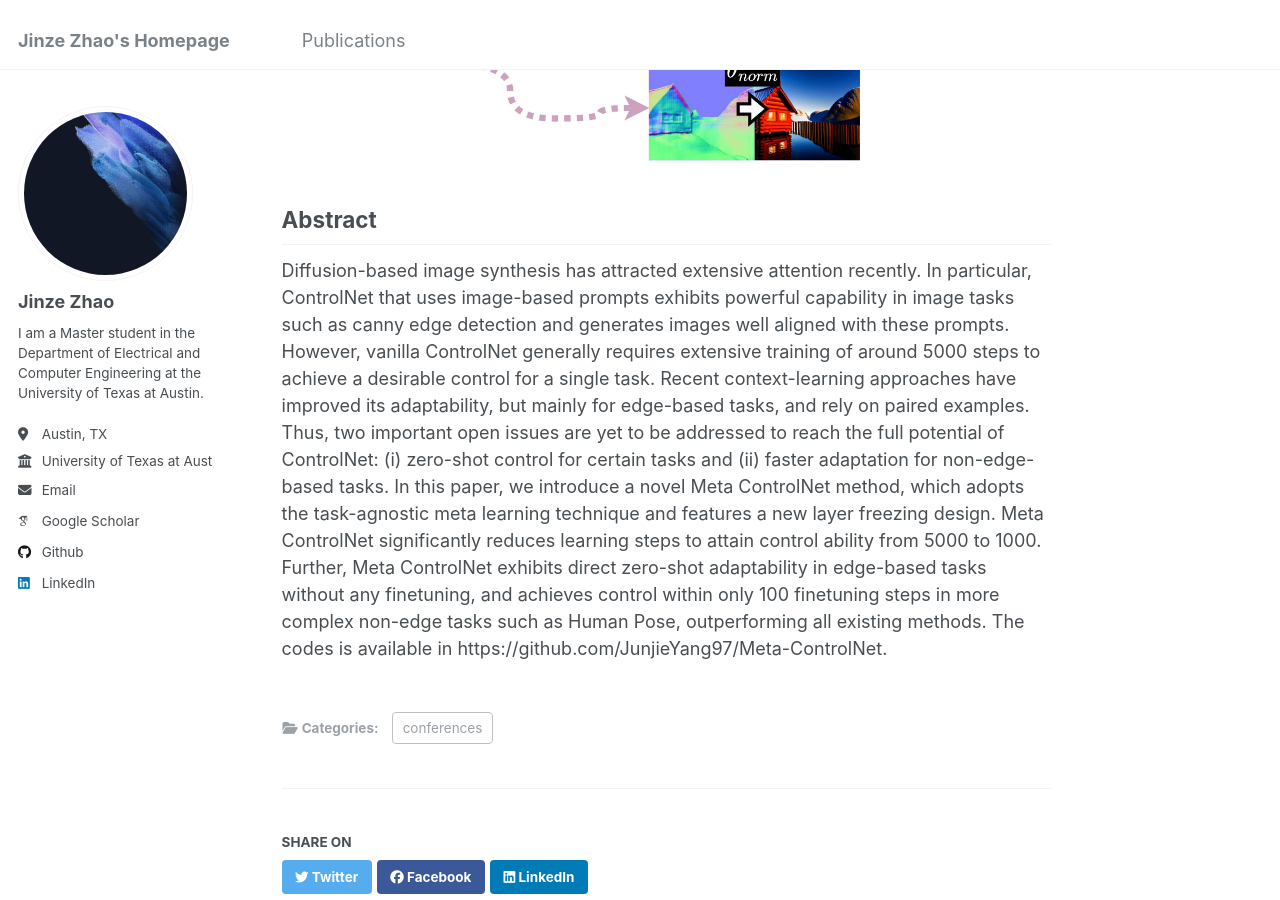
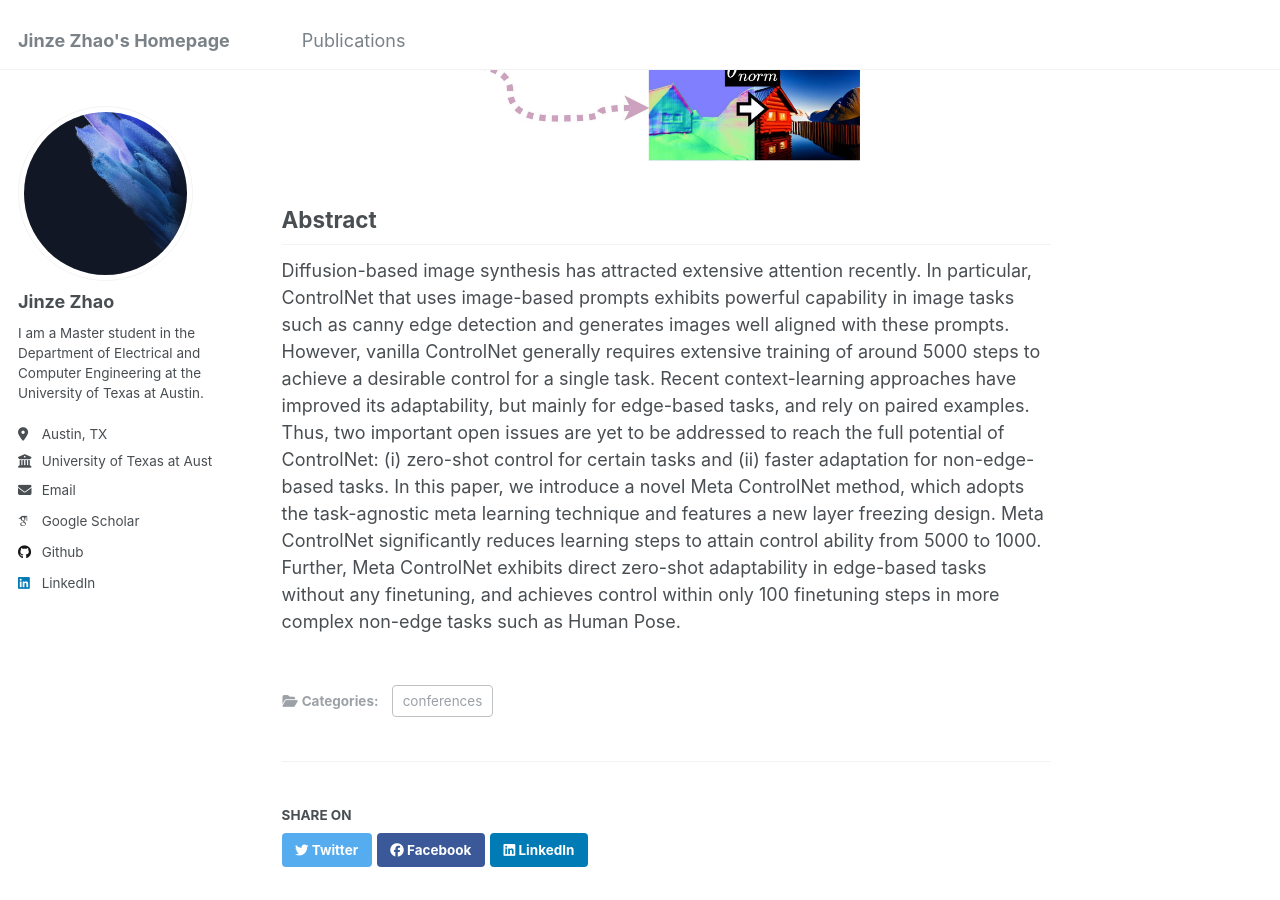
Before and after one commit to jimz7/jimz.github.io, a Jekyll site: the page built from _publications/metacontrolnet.md, in a window 1280 px wide and 900 px high, scrolled down 568 px. Built offline with Jekyll 4.4.1, drawn with Linux system fonts in a browser that asks for light colours; some web fonts are replaced.

Commit message:
update on pub

```diff
--- a/_publications/metacontrolnet.md
+++ b/_publications/metacontrolnet.md
@@ -14,4 +14,4 @@ citation: #'J.Zhao, et al. <i>arXiv:2403.17404</i>'
 ![Teaser image for Meta ControlNet](/jimz.github.io/images/metacontrolnet_teaser.png)
 
 ## Abstract
-Diffusion-based image synthesis has attracted extensive attention recently. In particular, ControlNet that uses image-based prompts exhibits powerful capability in image tasks such as canny edge detection and generates images well aligned with these prompts. However, vanilla ControlNet generally requires extensive training of around 5000 steps to achieve a desirable control for a single task. Recent context-learning approaches have improved its adaptability, but mainly for edge-based tasks, and rely on paired examples. Thus, two important open issues are yet to be addressed to reach the full potential of ControlNet: (i) zero-shot control for certain tasks and (ii) faster adaptation for non-edge-based tasks. In this paper, we introduce a novel Meta ControlNet method, which adopts the task-agnostic meta learning technique and features a new layer freezing design. Meta ControlNet significantly reduces learning steps to attain control ability from 5000 to 1000. Further, Meta ControlNet exhibits direct zero-shot adaptability in edge-based tasks without any finetuning, and achieves control within only 100 finetuning steps in more complex non-edge tasks such as Human Pose, outperforming all existing methods. The codes is available in https://github.com/JunjieYang97/Meta-ControlNet.
+Diffusion-based image synthesis has attracted extensive attention recently. In particular, ControlNet that uses image-based prompts exhibits powerful capability in image tasks such as canny edge detection and generates images well aligned with these prompts. However, vanilla ControlNet generally requires extensive training of around 5000 steps to achieve a desirable control for a single task. Recent context-learning approaches have improved its adaptability, but mainly for edge-based tasks, and rely on paired examples. Thus, two important open issues are yet to be addressed to reach the full potential of ControlNet: (i) zero-shot control for certain tasks and (ii) faster adaptation for non-edge-based tasks. In this paper, we introduce a novel Meta ControlNet method, which adopts the task-agnostic meta learning technique and features a new layer freezing design. Meta ControlNet significantly reduces learning steps to attain control ability from 5000 to 1000. Further, Meta ControlNet exhibits direct zero-shot adaptability in edge-based tasks without any finetuning, and achieves control within only 100 finetuning steps in more complex non-edge tasks such as Human Pose.
```
